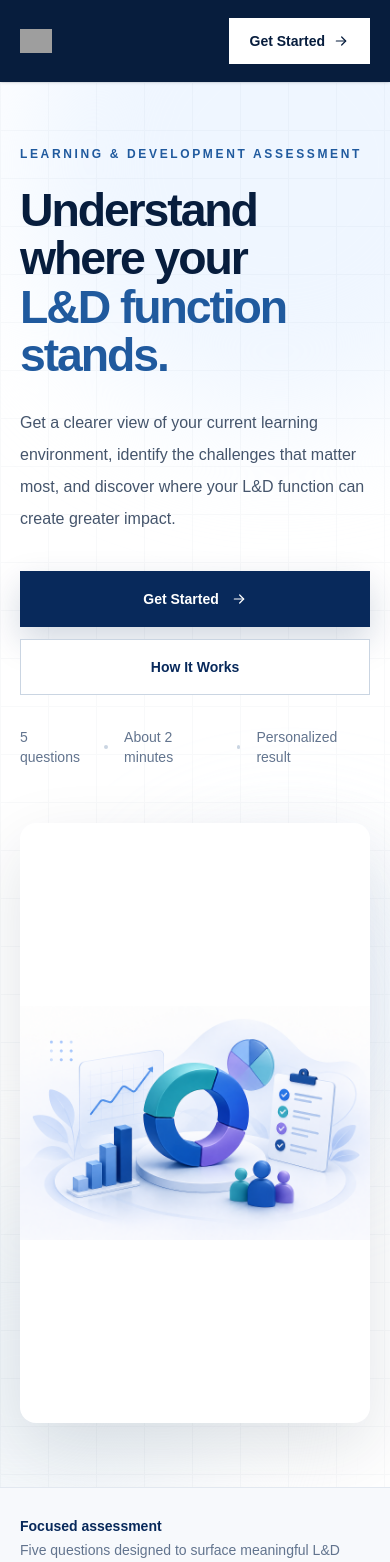
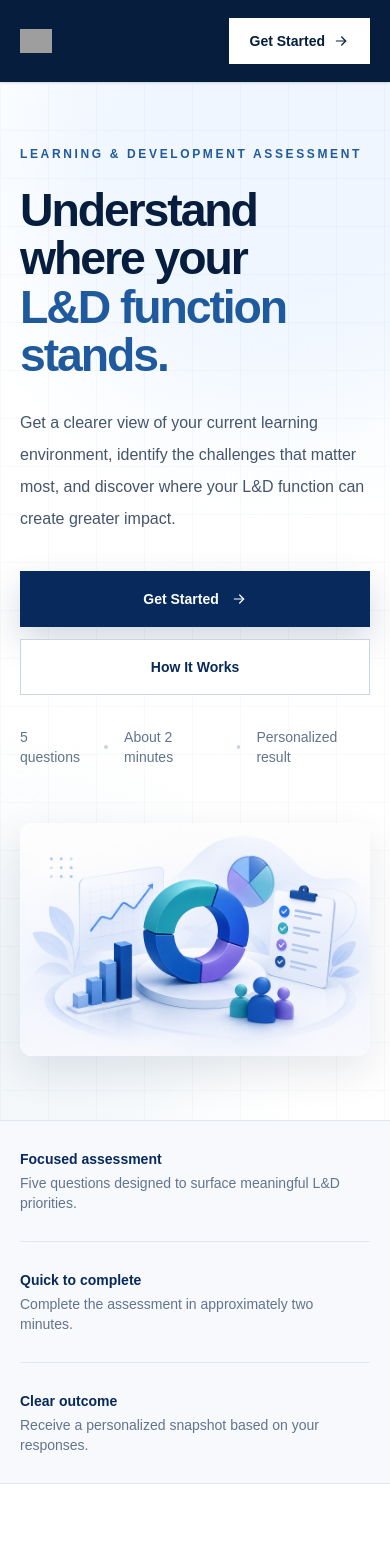
Before and after one commit to MagnaData2026/aptara_qa_frontend, a React (Vite) app: page / in a window 390 px wide. Shown: the top 1562 px of the page. Built offline with nearby package versions, Linux system fonts and the light colour scheme; grey boxes are pictures that could not be loaded.

Commit message:
Fixed the image size in mobile view

```diff
--- a/src/pages/LandingPage.jsx
+++ b/src/pages/LandingPage.jsx
@@ -313,13 +313,19 @@ const LandingPage = () => {
 
             <div className="fade-three relative mx-auto w-full max-w-[620px] lg:mx-0">
               {/* Soft background glow */}
-              <div className="soft-pulse pointer-events-none absolute -right-16 top-10 h-72 w-72 rounded-full bg-blue-100/60 blur-3xl" />
+              <div className="soft-pulse pointer-events-none absolute -right-16 top-10 hidden h-72 w-72 rounded-full bg-blue-100/60 blur-3xl sm:block" />
 
-              <div className="relative overflow-hidden rounded-2xl bg-white shadow-[0_25px_70px_rgba(7,29,61,0.12)]">
+              <div className="relative overflow-hidden rounded-xl bg-white shadow-[0_15px_40px_rgba(7,29,61,0.10)] sm:rounded-2xl sm:shadow-[0_25px_70px_rgba(7,29,61,0.12)]">
                 <img
                   src="/aptaraLanding.png"
                   alt="Aptara Learning and Development"
-                  className="h-150 w-full object-contain"
+                  className="
+        block
+        h-auto
+        w-full
+        object-contain
+        lg:h-[600px]
+      "
                 />
               </div>
             </div>
```
